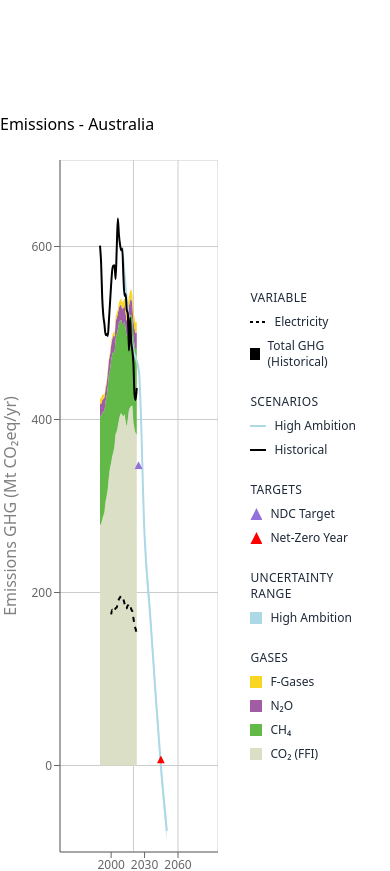
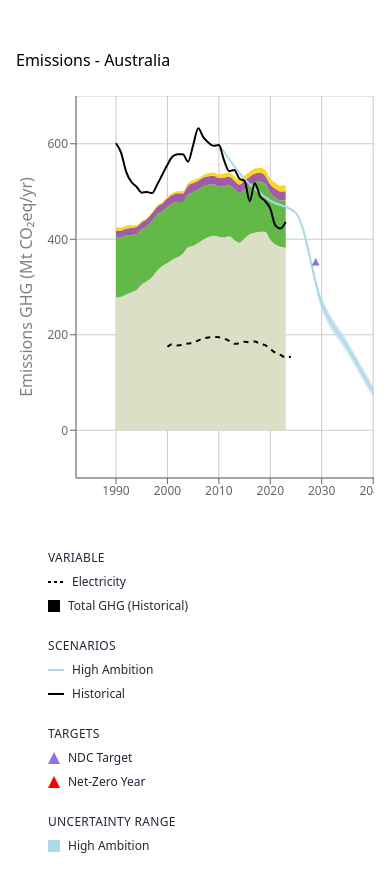
Before and after one commit to K25anjali/australia-graph, a React (Vite) app: page / in a window 390 px wide. Shown: the top 871 px of the page. Built offline with nearby package versions, Linux system fonts and the light colour scheme.

Commit message:
responsiveness added

```diff
--- a/src/App.jsx
+++ b/src/App.jsx
@@ -45,9 +45,11 @@ const App = () => {
   };
 
   return (
-    <div className="max-w-6xl mx-auto h-screen">
-      <h1 className='pt-28 mb-6'>Emissions - Australia</h1>
-      <div className="h-full pb-28 flex">
+    <div className="max-w-6xl mx-auto h-screen max-md:h-auto px-4">
+      <h1 className='md:pt-12 pt-12 mb-6'>Emissions - Australia</h1>
+      <div className="w-full h-full pb-28 flex md:flex-row flex-col">
+        <div className="w-full md:h-full h-[50vh] max-md:overflow-x-auto">
+          <div className="w-full max-md:min-w-[500px] h-full">
             <ResponsiveContainer width="100%" height="100%">
               <ComposedChart
                 data={data}
@@ -184,6 +186,8 @@ const App = () => {
 
               </ComposedChart>
             </ResponsiveContainer>
+          </div>
+        </div>
         <CustomLegend />
       </div>
     </div>
--- a/src/CustomLegend.jsx
+++ b/src/CustomLegend.jsx
@@ -1,3 +1,4 @@
+// Define color mapping
 const COLORS = {
     // Variable
     'Electricity': '#000000',
```
Lines whose indentation alone changed are shown as unchanged.
